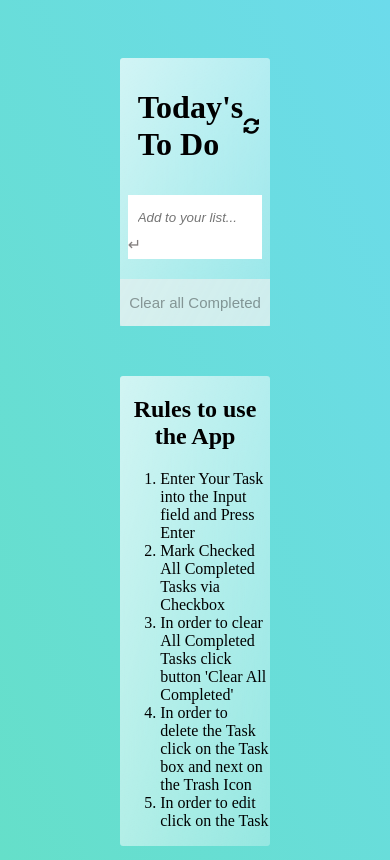
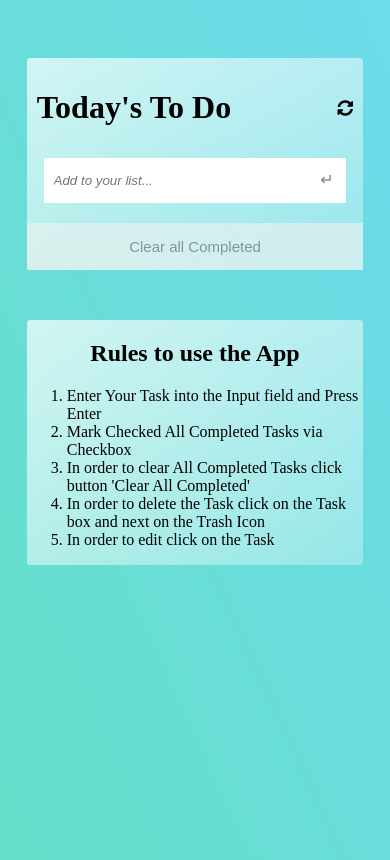
Before and after one commit to Meri-MG/To-Do-List, a website built with webpack: page src/index.html in a window 390 px wide. Built offline with nearby package versions, Linux system fonts and the light colour scheme.

Commit message:
Add media queris

```diff
--- a/package.json
+++ b/package.json
@@ -6,7 +6,8 @@
   "scripts": {
     "test": "echo \"Error: no test specified\" && exit 1",
     "start": "webpack serve --open",
-    "build": "webpack"
+    "build": "webpack",
+    "deploy": "gh-pages -d dist"
   },
   "repository": {
     "type": "git",
@@ -28,6 +29,7 @@
     "webpack-dev-server": "^4.4.0"
   },
   "dependencies": {
+    "gh-pages": "^3.2.3",
     "lodash": "^4.17.21"
   }
 }
--- a/src/style.css
+++ b/src/style.css
@@ -143,3 +143,14 @@ section {
 h2 {
   text-align: center;
 }
+
+@media (max-width: 480px) {
+  main,
+  section {
+    width: 90%;
+  }
+
+  .title-container {
+    width: 100%;
+  }
+}
--- a/webpack.config.js
+++ b/webpack.config.js
@@ -21,6 +21,7 @@ module.exports = {
     filename: 'main.js',
     path: path.resolve(__dirname, 'dist'),
     clean: true,
+    publicPath: '/To-Do-List/',
   },
   module: {
     rules: [
```
Also changed, not shown: dist/index.html, 1 other file.
